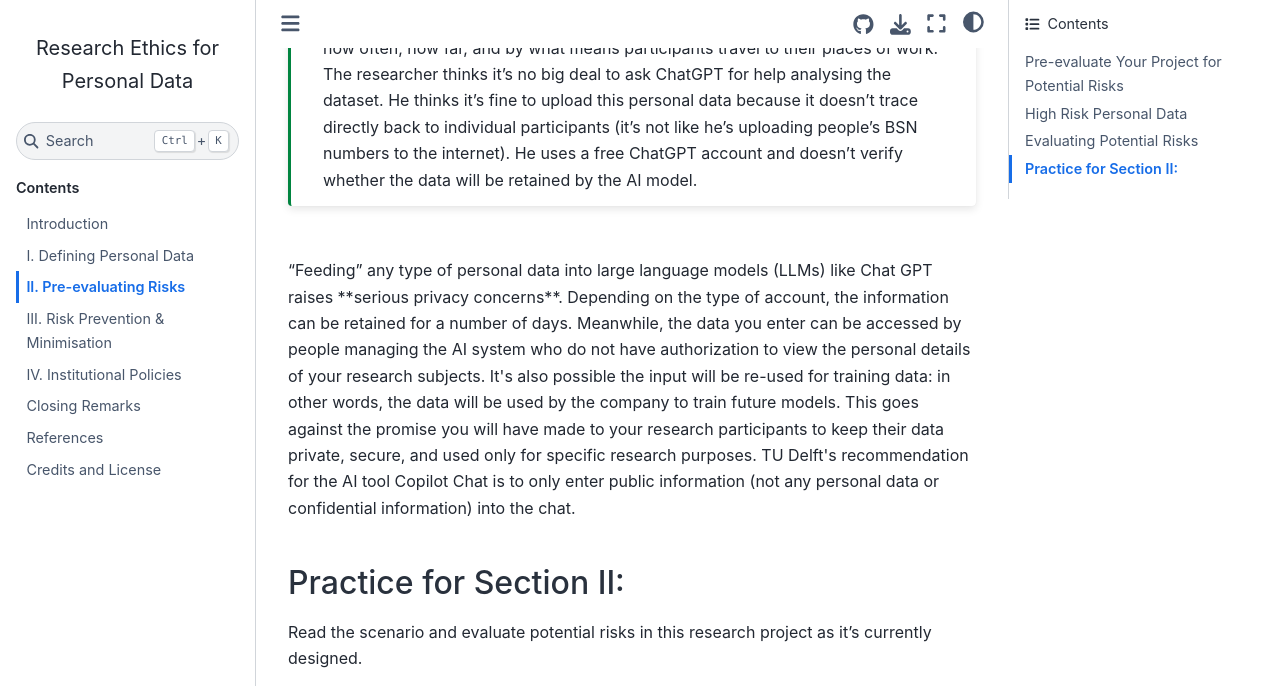
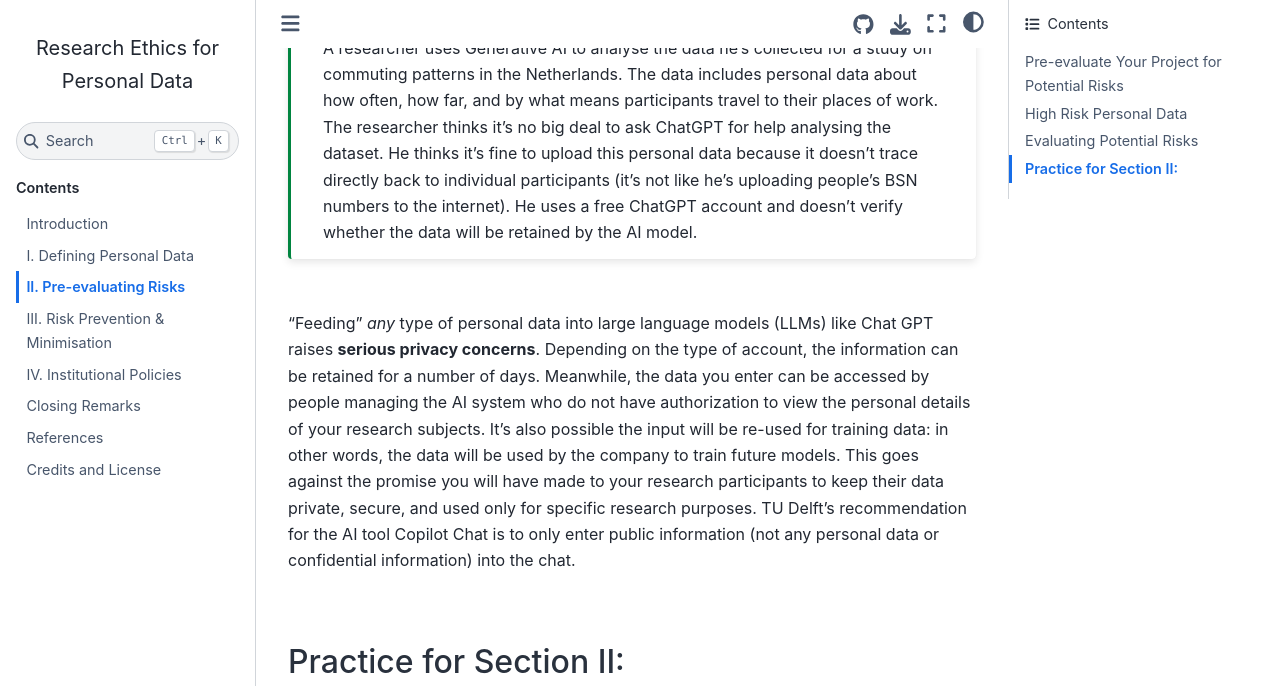
Before and after one commit to tu-delft-library/BSc_Research_Ethics_for_Personal_Data, a Jupyter Book: the page built from book/risks.md, in a window 1280 px wide and 900 px high, scrolled down 5622 px, cut to the strip 0-686 px from the top of the window. Built offline with Jupyter Book 1.0.4 settings and Sphinx 7.4.7 and the Sphinx Book theme 1.1.4, drawn with Linux system fonts in a browser that asks for light colours; comment, search, counter and statistics services are not loaded; some of the changed text lies outside the part shown.

````diff
--- a/book/risks.md
+++ b/book/risks.md
@@ -146,7 +146,8 @@ This example should be read as a cautionary tale:
 A researcher uses Generative AI to analyse the data he's collected for a study on commuting patterns in the Netherlands. The data includes personal data about how often, how far, and by what means participants travel to their places of work. The researcher thinks it's no big deal to ask ChatGPT for help analysing the dataset. He thinks it's fine to upload this personal data because it doesn't trace directly back to individual participants (it's not like he's uploading people's BSN numbers to the internet). He uses a free ChatGPT account and doesn't verify whether the data will be retained by the AI model.
 ```
 <br>
-“Feeding” any type of personal data  into large language models (LLMs) like Chat GPT raises **serious privacy concerns**. Depending on the type of account, the information can be retained for a number of days. Meanwhile, the data you enter can be accessed by people managing the AI system who do not have authorization to view the personal details of your research subjects. It's also possible the input will be re-used for training data: in other words, the data will be used by the company to train future models. This goes against the promise you will have made to your research participants to keep their data private, secure, and used only for specific research purposes. TU Delft's recommendation for the AI tool Copilot Chat is to only enter public information (not any personal data or confidential information) into the chat.
+
+“Feeding” *any* type of personal data  into large language models (LLMs) like Chat GPT raises **serious privacy concerns**. Depending on the type of account, the information can be retained for a number of days. Meanwhile, the data you enter can be accessed by people managing the AI system who do not have authorization to view the personal details of your research subjects. It's also possible the input will be re-used for training data: in other words, the data will be used by the company to train future models. This goes against the promise you will have made to your research participants to keep their data private, secure, and used only for specific research purposes. TU Delft's recommendation for the AI tool Copilot Chat is to only enter public information (not any personal data or confidential information) into the chat.
 <br>
 
 
````
Also changed, not shown: other parts of book/risks.md (+4 -4 lines).
